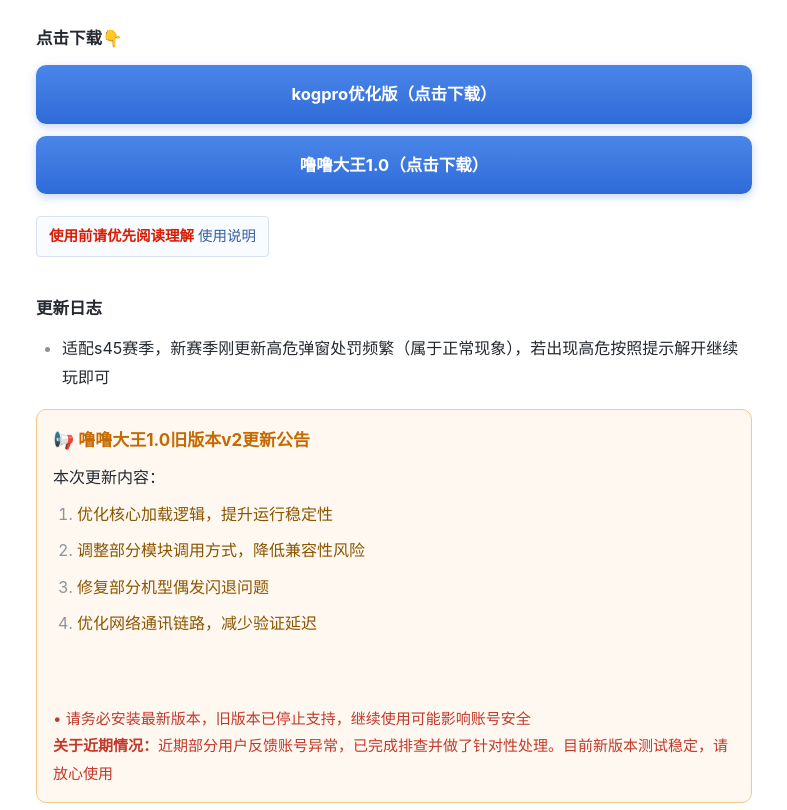
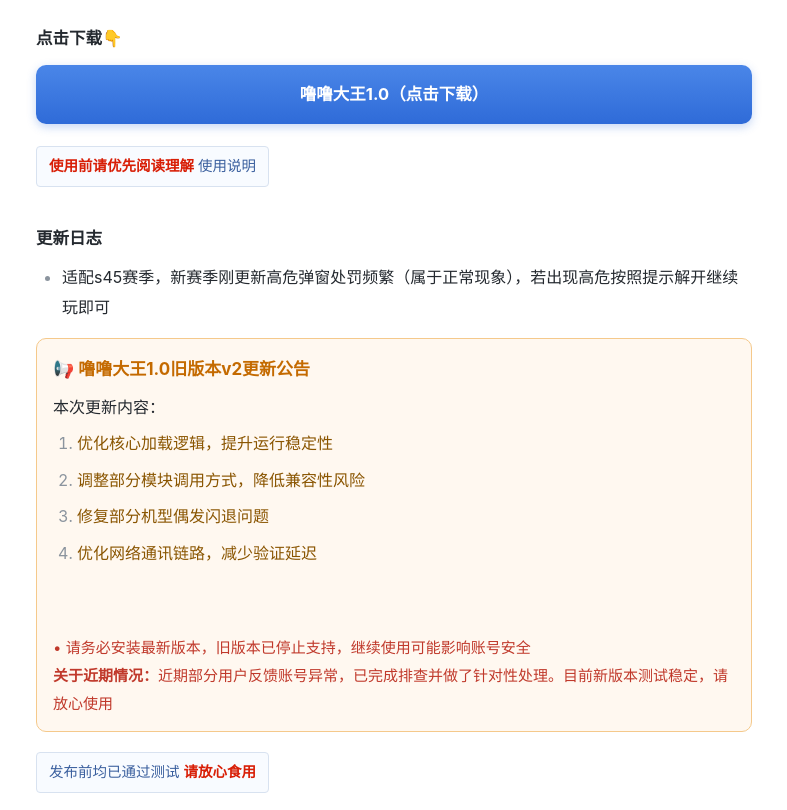
Before and after one commit to 254miao/doc, a plain HTML site: page index.html in a window 1280 px wide. Shown: the part 1551-2361 px from the top of the page, without its empty margins (246-1033 px from the left). Drawn offline with Linux system fonts and the light colour scheme.

Commit message:
下架kogpro优化版

```diff
--- a/index.html
+++ b/index.html
@@ -146,7 +146,6 @@
 </ol>
 
 <h3>点击下载👇</h3>
-<p><a class="dlbtn" href="http://47.109.150.110:8080/dl/KogPro.ipa">kogpro优化版（点击下载）</a></p>
 <p><a class="dlbtn" href="http://47.109.150.110:8080/dl/lulu10_v2.ipa">噜噜大王1.0（点击下载）</a></p>
 <p><span class="pill"><span class="red">使用前请优先阅读理解</span> 使用说明</span></p>
 
```
